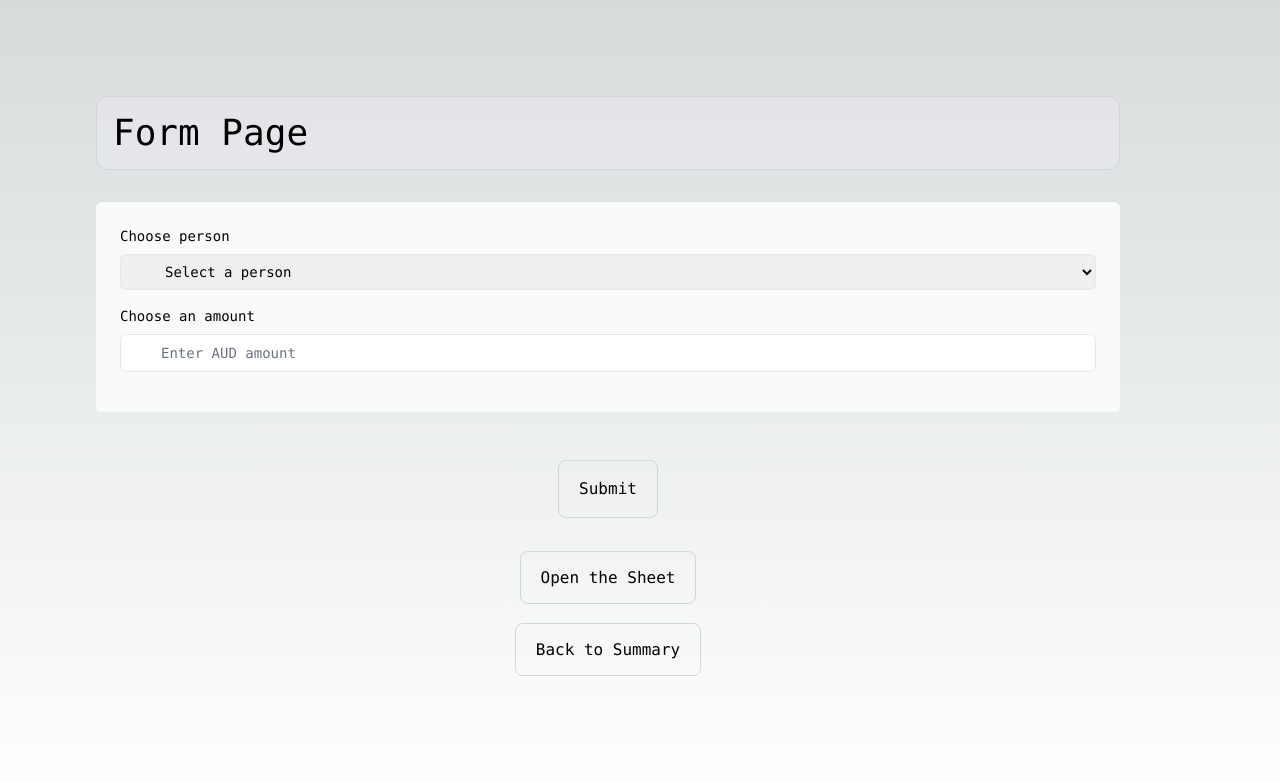
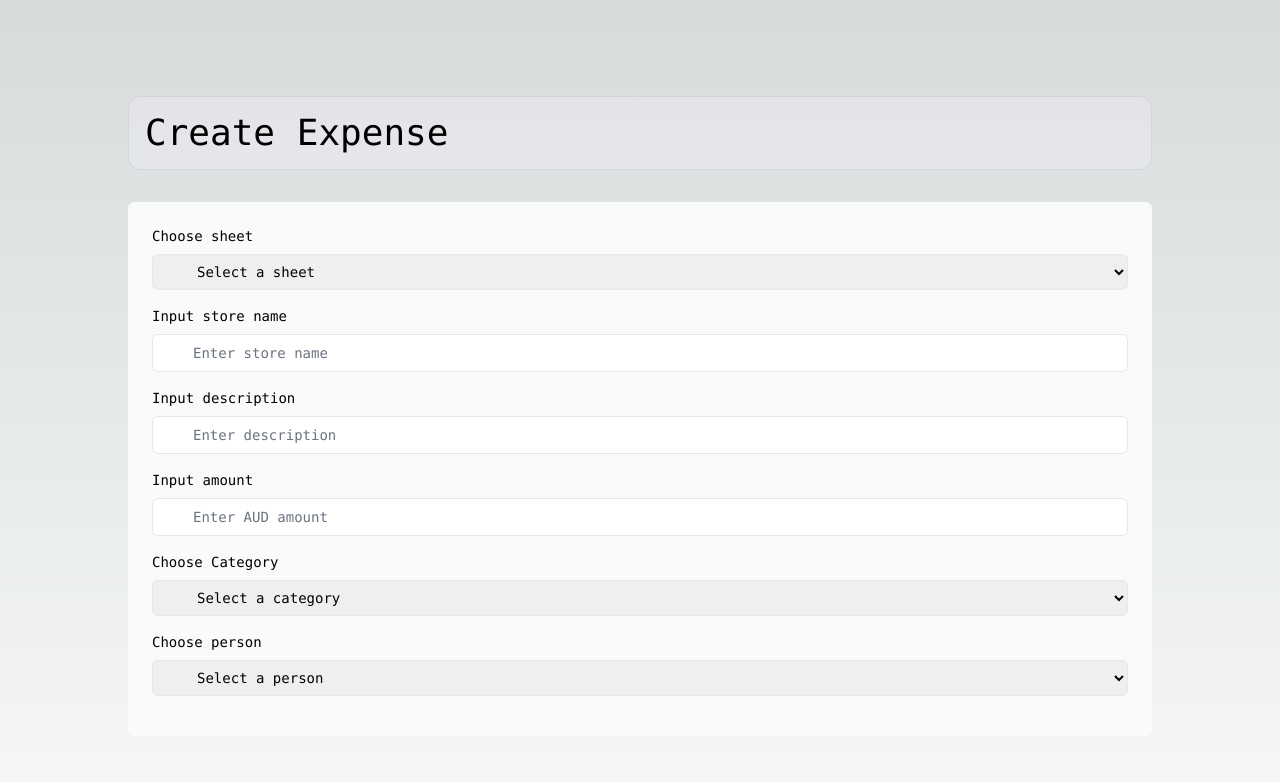
Before and after one commit to yuya-wada-san/nextjs-saving, a Next.js app: page /pages/form in a window 1280 px wide. Shown: the top 782 px of the page. Built offline with nearby package versions, Linux system fonts and the light colour scheme.

Commit message:
add input form

```diff
--- a/app/lib/postForm.ts
+++ b/app/lib/postForm.ts
@@ -7,8 +7,20 @@ import { google } from "googleapis";
 
 const FormSchema = z.object({
   id: z.string(),
+  sheet: z.string({
+    invalid_type_error: 'Please select a sheet.',
+  }),
   person: z.string({
     invalid_type_error: 'Please select a person.',
+  }),
+  store: z.string({
+    invalid_type_error: 'Please enter a store name.',
+  }),
+  description: z.string({
+    invalid_type_error: 'Please enter a description.',
+  }),
+  category: z.string({
+    invalid_type_error: 'Please select a category.',
   }),
   amount: z.coerce
     .number()
@@ -20,7 +32,11 @@ const PostForm = FormSchema.omit({ id: true, data: true });
 
 export type State = {
   errors?: {
+    sheet?: string[];
     person?: string[];
+    store?: string[];
+    description?: string[];
+    category?: string[];
     amount?: string[];
   };
   message?: string | null;
@@ -28,18 +44,22 @@ export type State = {
 
 export async function postForm(prevState: State, formData: FormData) {
   const validatedFields = PostForm.safeParse({
+    sheet: formData.get('sheet'),
     person: formData.get('person'),
+    store: formData.get('store'),
+    description: formData.get('description'),
+    category: formData.get('category'),
     amount: formData.get('amount'),
   })
 
   if(!validatedFields.success) {
     return {
       errors: validatedFields.error.flatten().fieldErrors,
-      message: 'Missing Fields. Failed to Create Invoice.',
+      message: 'Missing Fields. Failed to Create Expense.',
     };
   }
 
-  const { person, amount } = validatedFields.data;
+  const { sheet, person, store, description, category, amount } = validatedFields.data;
   const date = new Date().toISOString().split('T')[0].replace(/\-/g, '/');
 
   const auth = await google.auth.getClient({
@@ -59,20 +79,18 @@ export async function postForm(prevState: State, formData: FormData) {
     ]
   })
 
-  const sheets = google.sheets({
-      auth,
-      version: 'v4'
-  });
+  const sheets = google.sheets({ auth, version: 'v4' });
+
   try {
-    console.log(`${person}, ${amount}, ${date}`);
+    console.log(`${sheet}, ${date}. ${person}, ${store}, ${description}, ${category}, ${amount},`);
 
     const response = await sheets.spreadsheets.values.append({
       spreadsheetId: process.env.SPREADSHEET_ID,
-      range: "RawData_Test!A1:F1",
+      range: `${sheet}!A1:F1`,
       valueInputOption: 'USER_ENTERED',
       requestBody: {
         values: [
-          [date, "Store Name", "Category", amount, "Other", person]
+          [date, store, description, amount, category, person]
         ]
       }
     });
@@ -81,7 +99,7 @@ export async function postForm(prevState: State, formData: FormData) {
 
   } catch (error) {
     return {
-      message: 'Database Error: Failed to Create Invoice.',
+      message: 'Database Error: Failed to Create Expense.',
     };
   }
 
--- a/app/pages/form/page.tsx
+++ b/app/pages/form/page.tsx
@@ -3,10 +3,13 @@ import Link from "next/link";
 
 export default async function Page() {
   return (
-    <main className="flex min-h-screen p-8 md:p-24">
-      <div className="max-w-5xl w-full font-mono">
-        <h1 className="text-4xl w-full border-b border-gray-300 bg-gradient-to-b from-zinc-200 pb-6 pt-8 backdrop-blur-2xl dark:border-neutral-800 dark:bg-zinc-800/30 dark:from-inherit lg:static lg:w-auto  lg:rounded-xl lg:border lg:bg-gray-200 lg:p-4 lg:dark:bg-zinc-800/30">Form Page</h1>
+    <main className="min-h-screen p-8 md:p-24">
+      <div className="max-w-5xl w-full font-mono mx-auto">
+        <h1 className="text-4xl w-full border-b border-gray-300 bg-gradient-to-b from-zinc-200 pb-6 pt-8 backdrop-blur-2xl dark:border-neutral-800 dark:bg-zinc-800/30 dark:from-inherit lg:static lg:w-auto  lg:rounded-xl lg:border lg:bg-gray-200 lg:p-4 lg:dark:bg-zinc-800/30">
+          Create Expense
+        </h1>
         <AppendForm />
+        <div className="md:flex md:justify-center">
           <div className="p-4 mt-4 text-center">
             <a
               href="https://docs.google.com/spreadsheets/d/1EXP7L9ZZJ5pDEAlYTrkDTgfcnVqdJieqPxCFKpWrJkY/edit#gid=0"
@@ -26,6 +29,7 @@ export default async function Page() {
             </Link>
           </div>
         </div>
+      </div>
     </main>
   );
 }
--- a/app/pages/saving/page.tsx
+++ b/app/pages/saving/page.tsx
@@ -3,16 +3,19 @@ import Link from "next/link";
 
 export default async function Page() {
 
-  const titles: string[] = ['Yuya','Haruna','Total Share','Only Y','Only H'];
-  const googleSheetData = await getGoogleSheetsData('Summary_Nov23!B2:B6');
+  const selectedSheet = 'Summary_Test';
+  const titles: string[] = ['Yuya','Haruna','Total Share','onlyY','onlyH'];
+  const googleSheetData = await getGoogleSheetsData(`${selectedSheet}!B2:B6`);
 
   return (
     <main className="flex min-h-screen p-8 md:p-24">
       <div className="max-w-5xl w-full font-mono">
         <h1 className="text-4xl w-full border-b border-gray-300 bg-gradient-to-b from-zinc-200 pb-6 pt-8 backdrop-blur-2xl dark:border-neutral-800 dark:bg-zinc-800/30 dark:from-inherit lg:static lg:w-auto  lg:rounded-xl lg:border lg:bg-gray-200 lg:p-4 lg:dark:bg-zinc-800/30">
-          Saving Summary Data
+          Saving Summary
         </h1>
-        <h2 className="text-2xl bg-gradient-to-b from-zinc-200 py-4 md:p-4 mt-4 backdrop-blur-2xl">November 2023</h2>
+        <h2 className="text-2xl bg-gradient-to-b from-zinc-200 py-4 md:p-4 mt-4 backdrop-blur-2xl">
+          Sheet: {selectedSheet}
+        </h2>
         <div className="grid grid-cols-1 gap-2 py-4 md:p-4">
           {googleSheetData?.map((data, index) =>
             <div className="grid grid-cols-2 max-w-xs border-b" key={index}>
@@ -21,6 +24,8 @@ export default async function Page() {
             </div>
           )}
         </div>
+
+        <div className="flex items-between">
           <div className="p-4 mt-4 text-center">
             <a
               href="https://docs.google.com/spreadsheets/d/1EXP7L9ZZJ5pDEAlYTrkDTgfcnVqdJieqPxCFKpWrJkY/edit#gid=0"
@@ -40,6 +45,7 @@ export default async function Page() {
             </Link>
           </div>
         </div>
+      </div>
     </main>
   )
 }
--- a/app/ui/appendForm.tsx
+++ b/app/ui/appendForm.tsx
@@ -10,7 +10,125 @@ export default function AppendForm() {
   return (
     <form action={dispatch}>
       <div className="rounded-md bg-gray-50 p-4 md:p-6 my-8">
-        {/* Customer Name */}
+
+        {/* Sheet Name */}
+        <div className="mb-4">
+          <label htmlFor="sheet" className="mb-2 block text-sm font-medium">
+            Choose sheet
+          </label>
+          <div className="relative">
+            <select
+              id="sheet"
+              name="sheet"
+              className="peer block w-full cursor-pointer rounded-md border border-gray-200 py-2 pl-10 text-sm outline-2 placeholder:text-gray-500"
+              defaultValue=""
+            >
+              <option value="" disabled>
+                Select a sheet
+              </option>
+              <option key="RawData_Test" value="RawData_Test">
+                RawData_Test
+              </option>
+              <option key="RawData_Dec23" value="RawData_Dec23">
+                RawData_Dec23
+              </option>
+            </select>
+          </div>
+        </div>
+
+        {/* Store Name */}
+        <div className="mb-4">
+          <label htmlFor="store" className="mb-2 block text-sm font-medium">
+            Input store name
+          </label>
+          <div className="relative mt-2 rounded-md">
+            <div className="relative">
+              <input
+                id="store"
+                name="store"
+                type="text"
+                placeholder="Enter store name"
+                className="peer block w-full rounded-md border border-gray-200 py-2 pl-10 text-sm outline-2 placeholder:text-gray-500"
+                required
+              />
+            </div>
+          </div>
+        </div>
+
+        {/* Description */}
+        <div className="mb-4">
+          <label htmlFor="description" className="mb-2 block text-sm font-medium">
+            Input description
+          </label>
+          <div className="relative mt-2 rounded-md">
+            <div className="relative">
+              <input
+                id="description"
+                name="description"
+                type="text"
+                placeholder="Enter description"
+                className="peer block w-full rounded-md border border-gray-200 py-2 pl-10 text-sm outline-2 placeholder:text-gray-500"
+                required
+              />
+            </div>
+          </div>
+        </div>
+
+        {/* Invoice Amount */}
+        <div className="mb-4">
+          <label htmlFor="amount" className="mb-2 block text-sm font-medium">
+            Input amount
+          </label>
+          <div className="relative mt-2 rounded-md">
+            <div className="relative">
+              <input
+                id="amount"
+                name="amount"
+                type="number"
+                step="0.01"
+                placeholder="Enter AUD amount"
+                className="peer block w-full rounded-md border border-gray-200 py-2 pl-10 text-sm outline-2 placeholder:text-gray-500"
+                required
+              />
+            </div>
+          </div>
+        </div>
+
+        {/* Category Name */}
+        <div className="mb-4">
+          <label htmlFor="person" className="mb-2 block text-sm font-medium">
+            Choose Category
+          </label>
+          <div className="relative">
+            <select
+              id="category"
+              name="category"
+              className="peer block w-full cursor-pointer rounded-md border border-gray-200 py-2 pl-10 text-sm outline-2 placeholder:text-gray-500"
+              defaultValue=""
+            >
+              <option value="" disabled>
+                Select a category
+              </option>
+              <option key="Grocery" value="Grocery">
+                Grocery
+              </option>
+              <option key="Entertainment" value="Entertainment">
+                Entertainment
+              </option>
+              <option key="Cafe/Restraunt" value="Cafe/Restraunt">
+                Cafe/Restraunt
+              </option>
+              <option key="Rent" value="Rent">
+                Rent
+              </option>
+              <option key="Other" value="Other">
+                Other
+              </option>
+            </select>
+          </div>
+        </div>
+
+        {/* Person Name */}
         <div className="mb-4">
           <label htmlFor="person" className="mb-2 block text-sm font-medium">
             Choose person
@@ -28,30 +146,21 @@ export default function AppendForm() {
               <option key="Yuya" value="Yuya">
                 Yuya
               </option>
+              <option key="Haruna" value="Haruna">
+                Haruna
+              </option>
+              <option key="onlyY" value="onlyY">
+                onlyY
+              </option>
+              <option key="onlyH" value="onlyH">
+                onlyH
+              </option>
             </select>
           </div>
         </div>
 
-        {/* Invoice Amount */}
-        <div className="mb-4">
-          <label htmlFor="amount" className="mb-2 block text-sm font-medium">
-            Choose an amount
-          </label>
-          <div className="relative mt-2 rounded-md">
-            <div className="relative">
-              <input
-                id="amount"
-                name="amount"
-                type="number"
-                step="0.01"
-                placeholder="Enter AUD amount"
-                className="peer block w-full rounded-md border border-gray-200 py-2 pl-10 text-sm outline-2 placeholder:text-gray-500"
-                required
-              />
-            </div>
-          </div>
-        </div>
       </div>
+
       <div className="p-4 mt-4 text-center">
         <button
           type="submit"
```
Lines whose indentation alone changed are shown as unchanged.
